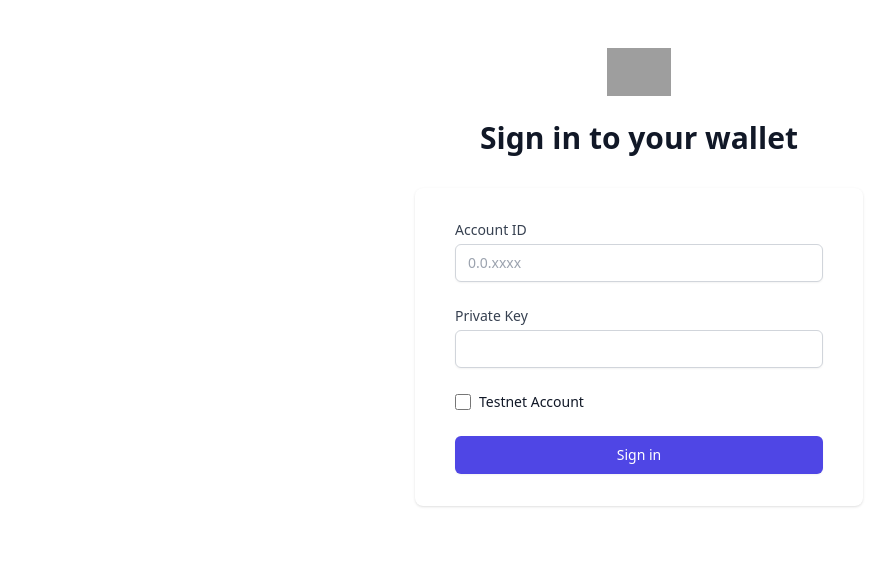
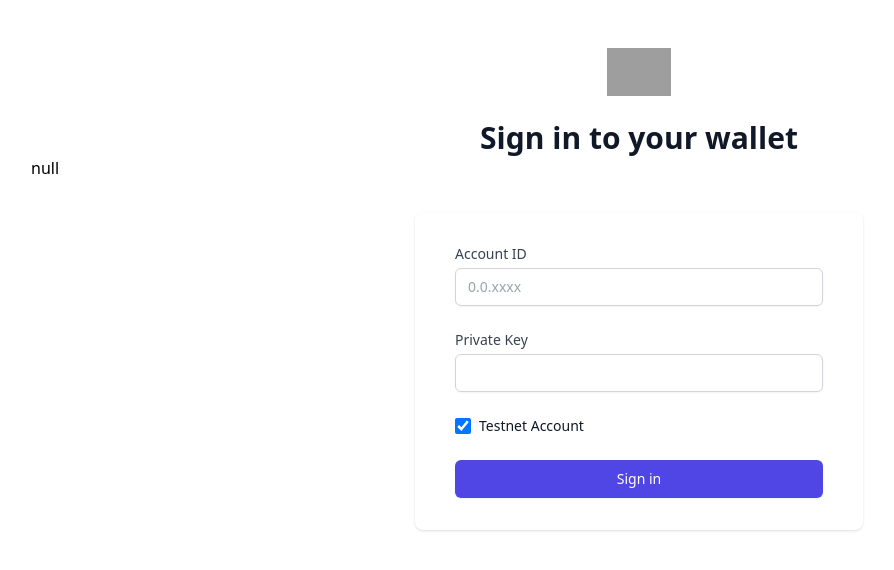
Before and after one commit to oadtz/hedera-wallet, a React (Create React App) app: page / in a window 1280 px wide. Shown: the top 570 px of the page, without its empty margins (1-895 px from the left). Built offline with nearby package versions, Linux system fonts and the light colour scheme; grey boxes are pictures that could not be loaded.

Commit message:
no message

```diff
--- a/package.json
+++ b/package.json
@@ -14,6 +14,8 @@
     "@types/react-dom": "^18.0.6",
     "react": "^18.2.0",
     "react-dom": "^18.2.0",
+    "react-query": "^3.39.2",
+    "react-router-dom": "^6.3.0",
     "react-scripts": "5.0.1",
     "typescript": "^4.7.4",
     "web-vitals": "^2.1.4"
--- a/src/components/App.tsx
+++ b/src/components/App.tsx
@@ -1,88 +1,16 @@
 import React from "react";
+import { Route, Routes } from "react-router-dom";
+
+import AppContext from "../context/AppContext";
+import Login from "../pages/Login";
 
 const App: React.FunctionComponent = () => {
   return (
-    <div className="min-h-full flex flex-col justify-center py-12 sm:px-6 lg:px-8">
-      <div className="sm:mx-auto sm:w-full sm:max-w-md">
-        <img
-          className="mx-auto h-12 w-auto"
-          src="https://tailwindui.com/img/logos/workflow-mark-indigo-600.svg"
-          alt="Workflow"
-        />
-        <h2 className="mt-6 text-center text-3xl font-extrabold text-gray-900">
-          Sign in to your wallet
-        </h2>
-      </div>
-
-      <div className="mt-8 sm:mx-auto sm:w-full sm:max-w-md">
-        <div className="bg-white py-8 px-4 shadow sm:rounded-lg sm:px-10">
-          <form className="space-y-6" action="#" method="POST">
-            <div>
-              <label
-                htmlFor="accountId"
-                className="block text-sm font-medium text-gray-700"
-              >
-                Account ID
-              </label>
-              <div className="mt-1">
-                <input
-                  id="accountId"
-                  name="accountId"
-                  type="text"
-                  required
-                  placeholder="0.0.xxxx"
-                  className="appearance-none block w-full px-3 py-2 border border-gray-300 rounded-md shadow-sm placeholder-gray-400 focus:outline-none focus:ring-indigo-500 focus:border-indigo-500 sm:text-sm"
-                />
-              </div>
-            </div>
-
-            <div>
-              <label
-                htmlFor="privateKey"
-                className="block text-sm font-medium text-gray-700"
-              >
-                Private Key
-              </label>
-              <div className="mt-1">
-                <input
-                  id="privateKey"
-                  name="privateKey"
-                  type="password"
-                  required
-                  className="appearance-none block w-full px-3 py-2 border border-gray-300 rounded-md shadow-sm placeholder-gray-400 focus:outline-none focus:ring-indigo-500 focus:border-indigo-500 sm:text-sm"
-                />
-              </div>
-            </div>
-
-            <div className="flex items-center justify-between">
-              <div className="flex items-center">
-                <input
-                  id="remember-me"
-                  name="remember-me"
-                  type="checkbox"
-                  className="h-4 w-4 text-indigo-600 focus:ring-indigo-500 border-gray-300 rounded"
-                />
-                <label
-                  htmlFor="remember-me"
-                  className="ml-2 block text-sm text-gray-900"
-                >
-                  Testnet Account
-                </label>
-              </div>
-            </div>
-
-            <div>
-              <button
-                type="submit"
-                className="w-full flex justify-center py-2 px-4 border border-transparent rounded-md shadow-sm text-sm font-medium text-white bg-indigo-600 hover:bg-indigo-700 focus:outline-none focus:ring-2 focus:ring-offset-2 focus:ring-indigo-500"
-              >
-                Sign in
-              </button>
-            </div>
-          </form>
-        </div>
-      </div>
-    </div>
+    <AppContext>
+      <Routes>
+        <Route path="/" element={<Login />} />
+      </Routes>
+    </AppContext>
   );
 };
 
--- a/src/index.tsx
+++ b/src/index.tsx
@@ -1,17 +1,26 @@
 import React from "react";
 import ReactDOM from "react-dom/client";
+import { BrowserRouter } from "react-router-dom";
+
+import reportWebVitals from "./reportWebVitals";
+
+import App from "./components/App";
 
 import "./assets/index.css";
-import App from "./components/App";
+import { QueryClient, QueryClientProvider } from "react-query";
 
-import reportWebVitals from "./reportWebVitals";
+const queryClient = new QueryClient();
 
 const root = ReactDOM.createRoot(
   document.getElementById("root") as HTMLElement
 );
 root.render(
   <React.StrictMode>
-    <App />
+    <QueryClientProvider client={queryClient}>
+      <BrowserRouter>
+        <App />
+      </BrowserRouter>
+    </QueryClientProvider>
   </React.StrictMode>
 );
 
--- /dev/null
+++ b/src/pages/Login.tsx
@@ -0,0 +1,123 @@
+import { useState } from "react";
+import { useMutation } from "react-query";
+import { getBalances } from "../services/hedera";
+
+const Login: React.FunctionComponent = () => {
+  const [hederaAccount, setHederaAccount] = useState({
+    accountId: "",
+    privateKey: "",
+  });
+  const [forTestNet, setForTestNet] = useState(true);
+  const { mutateAsync: logIn, error } = useMutation(() =>
+    getBalances(hederaAccount.accountId, hederaAccount.privateKey, forTestNet)
+  );
+
+  const handleSubmit = async (e: any) => {
+    e.preventDefault();
+
+    await logIn();
+  };
+
+  const handleInputChange = (field: string, value: string) => {
+    setHederaAccount({
+      ...hederaAccount,
+      [field]: value,
+    });
+  };
+
+  return (
+    <div className="min-h-full flex flex-col justify-center py-12 sm:px-6 lg:px-8">
+      <div className="sm:mx-auto sm:w-full sm:max-w-md">
+        <img
+          className="mx-auto h-12 w-auto"
+          src="https://tailwindui.com/img/logos/workflow-mark-indigo-600.svg"
+          alt="Logo"
+        />
+        <h2 className="mt-6 text-center text-3xl font-extrabold text-gray-900">
+          Sign in to your wallet
+        </h2>
+      </div>
+      {JSON.stringify(error)}
+      <div className="mt-8 sm:mx-auto sm:w-full sm:max-w-md">
+        <div className="bg-white py-8 px-4 shadow sm:rounded-lg sm:px-10">
+          <form className="space-y-6" onSubmit={handleSubmit}>
+            <div>
+              <label
+                htmlFor="accountId"
+                className="block text-sm font-medium text-gray-700"
+              >
+                Account ID
+              </label>
+              <div className="mt-1">
+                <input
+                  id="accountId"
+                  name="accountId"
+                  type="text"
+                  required
+                  placeholder="0.0.xxxx"
+                  className="appearance-none block w-full px-3 py-2 border border-gray-300 rounded-md shadow-sm placeholder-gray-400 focus:outline-none focus:ring-indigo-500 focus:border-indigo-500 sm:text-sm"
+                  value={hederaAccount.accountId}
+                  onChange={(e) =>
+                    handleInputChange("accountId", e.target.value)
+                  }
+                />
+              </div>
+            </div>
+
+            <div>
+              <label
+                htmlFor="privateKey"
+                className="block text-sm font-medium text-gray-700"
+              >
+                Private Key
+              </label>
+              <div className="mt-1">
+                <input
+                  id="privateKey"
+                  name="privateKey"
+                  type="password"
+                  required
+                  className="appearance-none block w-full px-3 py-2 border border-gray-300 rounded-md shadow-sm placeholder-gray-400 focus:outline-none focus:ring-indigo-500 focus:border-indigo-500 sm:text-sm"
+                  value={hederaAccount.privateKey}
+                  onChange={(e) =>
+                    handleInputChange("privateKey", e.target.value)
+                  }
+                />
+              </div>
+            </div>
+
+            <div className="flex items-center justify-between">
+              <div className="flex items-center">
+                <input
+                  id="remember-me"
+                  name="remember-me"
+                  type="checkbox"
+                  className="h-4 w-4 text-indigo-600 focus:ring-indigo-500 border-gray-300 rounded"
+                  checked={forTestNet}
+                  onChange={(e) => setForTestNet(e.target.checked)}
+                />
+                <label
+                  htmlFor="remember-me"
+                  className="ml-2 block text-sm text-gray-900"
+                >
+                  Testnet Account
+                </label>
+              </div>
+            </div>
+
+            <div>
+              <button
+                type="submit"
+                className="w-full flex justify-center py-2 px-4 border border-transparent rounded-md shadow-sm text-sm font-medium text-white bg-indigo-600 hover:bg-indigo-700 focus:outline-none focus:ring-2 focus:ring-offset-2 focus:ring-indigo-500"
+              >
+                Sign in
+              </button>
+            </div>
+          </form>
+        </div>
+      </div>
+    </div>
+  );
+};
+
+export default Login;
--- /dev/null
+++ b/src/services/hedera.ts
@@ -0,0 +1,27 @@
+import {
+  AccountBalanceQuery,
+  AccountId,
+  Client as HederaClient,
+  PrivateKey,
+} from "@hashgraph/sdk";
+
+let client: HederaClient;
+
+export const getBalances = async (
+  accountId: string,
+  privateKey: string,
+  forTestNet: boolean = false
+) => {
+  client = forTestNet ? HederaClient.forTestnet() : HederaClient.forMainnet();
+
+  client.setOperator(
+    AccountId.fromString(accountId),
+    PrivateKey.fromString(privateKey)
+  );
+
+  const query = new AccountBalanceQuery({ accountId });
+
+  const balances = await query.execute(client);
+
+  return balances;
+};
--- a/src/types.ts
+++ b/src/types.ts
@@ -1,4 +1,6 @@
 export type LoggedInInfo = {
-  accountId: string;
-  publicKey: string;
+  hederaAccount?: {
+    accountId: string;
+    publicKey: string;
+  };
 };
```
Also changed, not shown: 2 other files (tests, documents, lock files or other folders).
